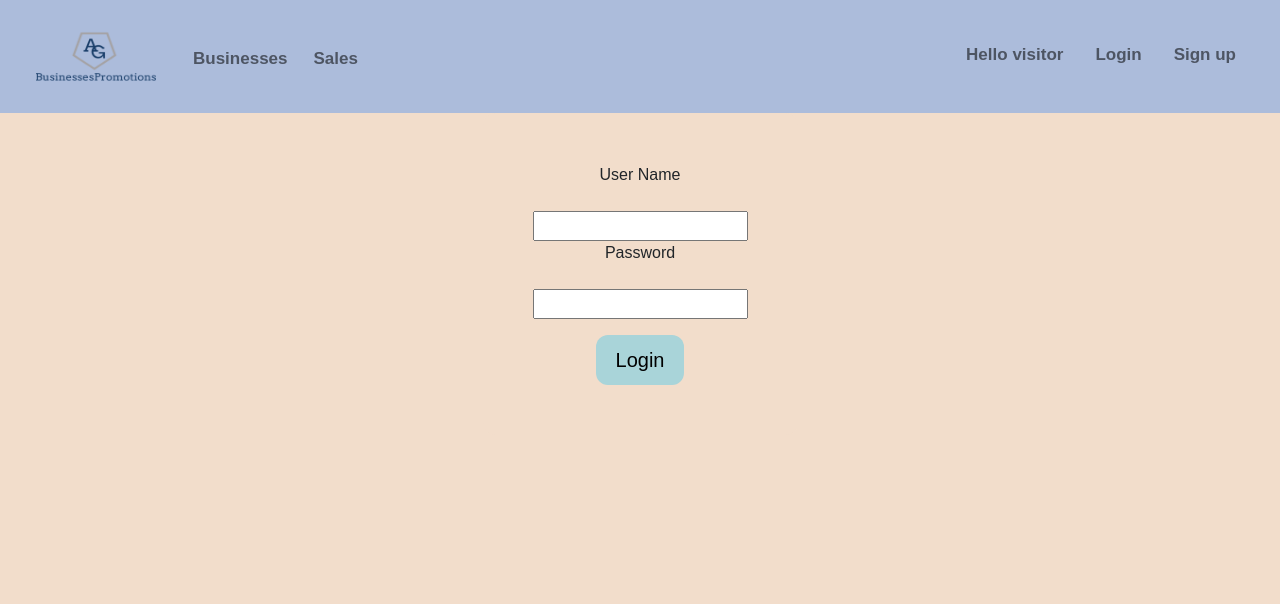
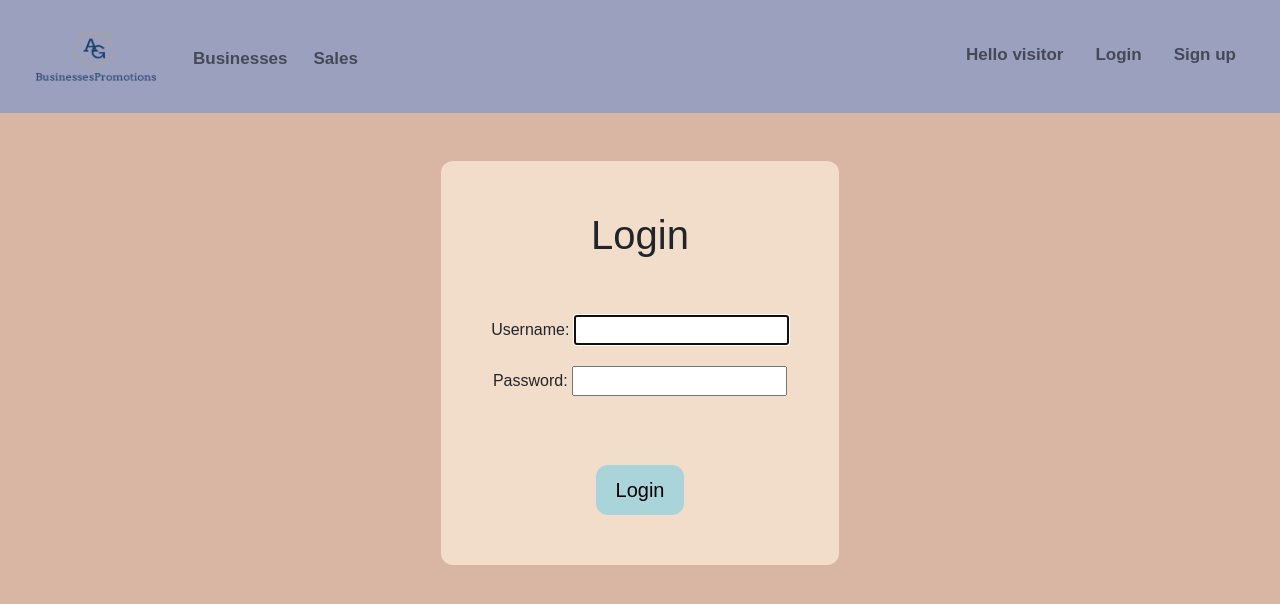
Before and after one commit to avivz450/A-GBusinessesPromotions, a Django app: page /login/ in a window 1280 px wide. Shown: the top 604 px of the page. Run offline with Django 3.2, Linux system fonts and the light colour scheme; some libraries are stand-ins or nearby versions.

Commit message:
Edit login to work with DB

```diff
--- a/App/templates/home/base.html
+++ b/App/templates/home/base.html
@@ -66,7 +66,7 @@
 			  {% else %}
 			  <p class="nav-item nav-link m-2"><b>Hello visitor</b></p>
 			  {% comment %} "{% url 'login' %}?next={% firstof request.path '/' %}" {% endcomment %}
-				<a class="nav-item nav-link m-2" href=#>Login</a>
+				<a class="nav-item nav-link m-2" href={% url 'login' %}>Login</a>
 				{% comment %} "{% url 'signup' %}" {% endcomment %}
 				<a class="nav-item nav-link m-2" href=#>Sign up</a>
 			  {% endif %}
--- a/App/templates/home/login.html
+++ b/App/templates/home/login.html
@@ -5,64 +5,18 @@
   type="text/css"
   href="{% static 'home/CSS/login_style.css' %}"
 />
-{% comment %}
-<body class="landing-bg">
-  <div class="center">
-    <div class="text-center"></div>
+
+<body class="main-bg">
+  <br /><br />
+  <div class="content">
+    <h1>Login</h1>
+    <br /><br />
+    <form method="post">
+      {% csrf_token %} {{ form.as_p }}
+      <br /><br />
+      <button type="submit" class="login-btn">Login</button>
+    </form>
   </div>
-</body>
-{% endcomment %}
-
-<body>
-  <div class="center content main-bg">
-    <div class="form">
-      <form id="contactform" action="../PricingPanel/PricingPanel.html">
-        <p class="contact"><label for="email">User Name</label></p>
-        <input
-          id="email"
-          name="email"
-          placeholder=""
-          required=""
-          type="email"
-        />
-
-        <p class="contact"><label for="password">Password</label></p>
-        <input
-          type="password"
-          id="password"
-          name="password"
-          required=""
-          type="text"
-        />
-        <p></p>
-        <input
-          class="buttom login-btn"
-          name="submit"
-          id="submit"
-          tabindex="5"
-          value="Login"
-          type="submit"
-        />
-      </form>
-    </div>
-  </div>
-
-  <!-- bootstarp link DO NOT TOUCH!-->
-  <script
-    src="https://code.jquery.com/jquery-3.5.1.slim.min.js"
-    integrity="sha384-DfXdz2htPH0lsSSs5nCTpuj/zy4C+OGpamoFVy38MVBnE+IbbVYUew+OrCXaRkfj"
-    crossorigin="anonymous"
-  ></script>
-  <script
-    src="https://cdn.jsdelivr.net/npm/popper.js@1.16.1/dist/umd/popper.min.js"
-    integrity="sha384-9/reFTGAW83EW2RDu2S0VKaIzap3H66lZH81PoYlFhbGU+6BZp6G7niu735Sk7lN"
-    crossorigin="anonymous"
-  ></script>
-  <script
-    src="https://cdn.jsdelivr.net/npm/bootstrap@4.5.3/dist/js/bootstrap.min.js"
-    integrity="sha384-w1Q4orYjBQndcko6MimVbzY0tgp4pWB4lZ7lr30WKz0vr/aWKhXdBNmNb5D92v7s"
-    crossorigin="anonymous"
-  ></script>
 </body>
 
 {% endblock content %}
--- a/App/urls.py
+++ b/App/urls.py
@@ -6,5 +6,5 @@ urlpatterns = [
     path('base/', views.base, name='base'),
     path('', views.landingpage, name='landingpage'),
     path('logout/', auth_views.LogoutView.as_view(), name='logout'),
-    path('login/', views.login, name='login'),
+    path('login/', auth_views.LoginView.as_view(template_name='home/login.html'), name='login'),
 ]
--- a/App/views.py
+++ b/App/views.py
@@ -8,7 +8,3 @@ def landingpage(request):
 
 def base(request):
     return render(request, 'home/base.html')
-
-
-def login(request):
-    return render(request, 'home/login.html')
```
Also changed, not shown: AGBusinessesPromotions/settings.py (+10 -0 lines), App/Static/home/CSS/login_style.css (+7 -16 lines), App/Static/home/background.jpg (added), App/Static/home/background.png (deleted), 1 other file.
